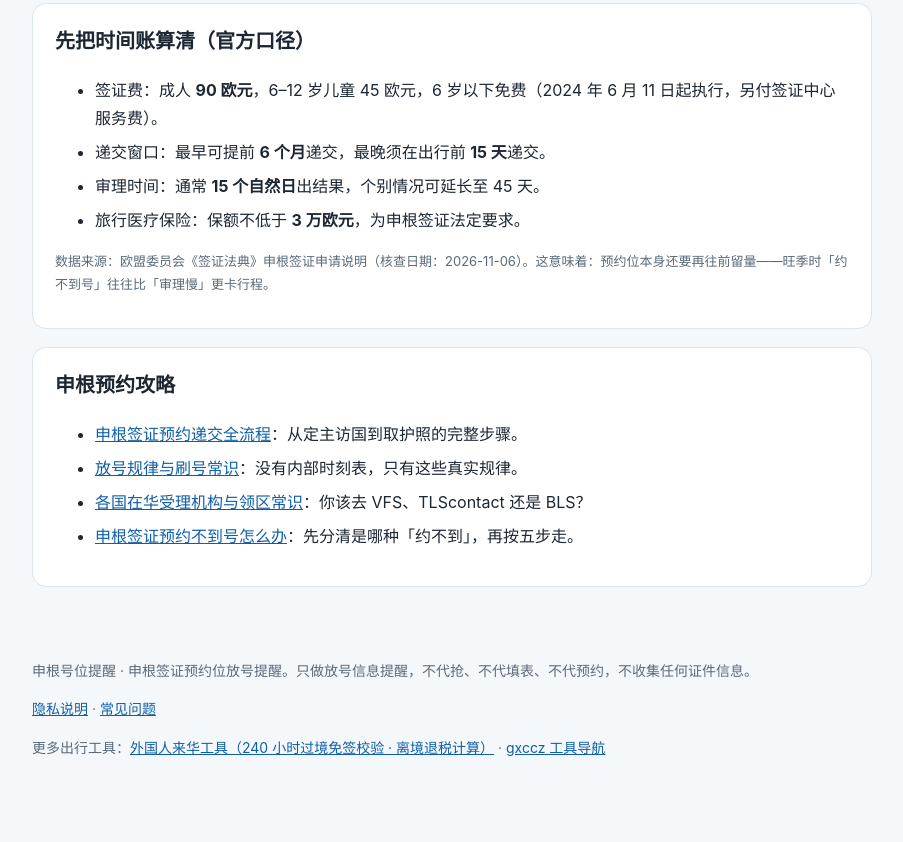
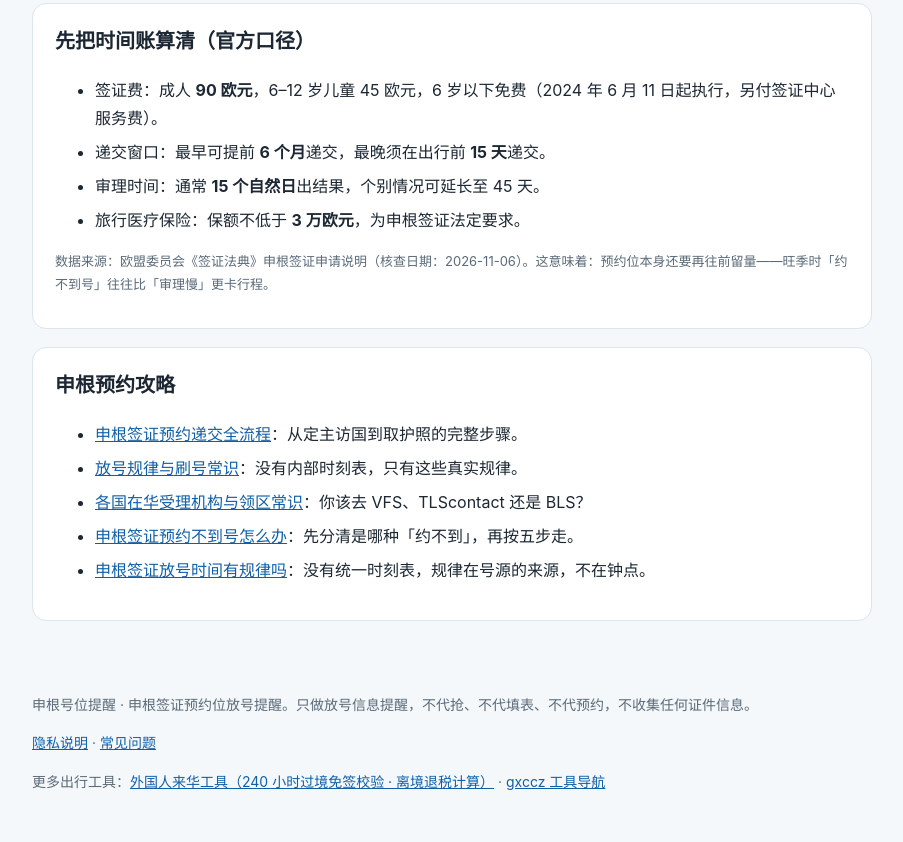
Before and after one commit to hu3075559-ai/schengen-slot-alert, a plain HTML site: page public/index.html in a window 1280 px wide. Shown: the part 1748-2590 px from the top of the page, without its empty margins (188-1091 px from the left). Before the commit the page ends 2556 px from the top, so only its background shows below. Drawn offline with Linux system fonts and the light colour scheme.

Commit message:
home: link slot-release-time guide

```diff
--- a/public/index.html
+++ b/public/index.html
@@ -181,6 +181,7 @@
     <li><a href="/guide/slot-patterns/">放号规律与刷号常识</a>：没有内部时刻表，只有这些真实规律。</li>
     <li><a href="/guide/visa-centers/">各国在华受理机构与领区常识</a>：你该去 VFS、TLScontact 还是 BLS？</li>
     <li><a href="/guide/no-appointment-slots/">申根签证预约不到号怎么办</a>：先分清是哪种「约不到」，再按五步走。</li>
+    <li><a href="/guide/slot-release-time/">申根签证放号时间有规律吗</a>：没有统一时刻表，规律在号源的来源，不在钟点。</li>
   </ul>
 </section>
 
```
